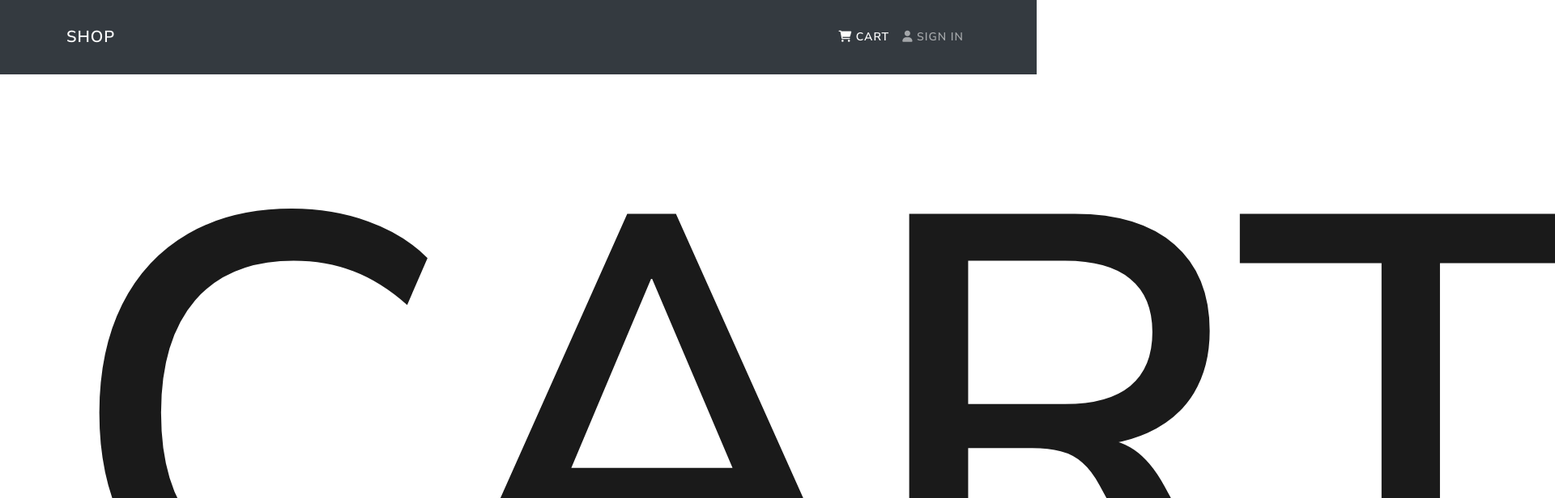
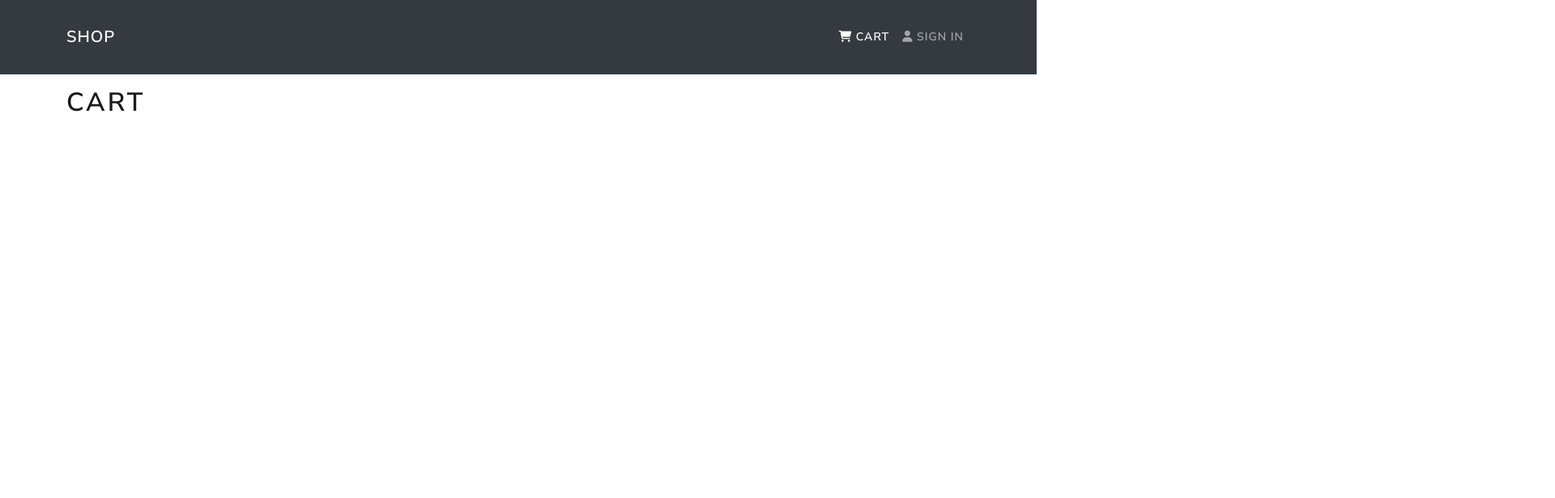
Before and after one commit to debowale1/mern-shop, a React (Create React App) app in the folder frontend/: page /cart in a window 1280 px wide. Shown: the top 616 px of the page at 81% size, 1920 px wide, since content can reach past the window. Built offline with nearby package versions, Linux system fonts and the light colour scheme.

Commit message:
getting cart items

```diff
--- a/frontend/src/App.js
+++ b/frontend/src/App.js
@@ -15,7 +15,8 @@ function App() {
           <Routes>
             <Route path='/' exact element={<HomeScreen />} />
             <Route path='/product/:id' element={<ProductScreen />} />
-            <Route path='/cart/:id?' element={<CartScreen />} />
+            <Route path='/cart' element={<CartScreen />} />
+            <Route path='/cart/:id' element={<CartScreen />} />
           </Routes>
         </Container>
       </main>
--- a/frontend/src/screens/CartScreen.js
+++ b/frontend/src/screens/CartScreen.js
@@ -1,8 +1,38 @@
-import React from 'react'
+import React, {useEffect } from 'react'
+import { useDispatch, useSelector } from 'react-redux'
+import { Link, useParams, useNavigate, useLocation } from 'react-router-dom'
+import {Row, Col, ListGroup, Form, Image, Button, Card } from 'react-router-bootstrap'
+import Message from '../components/Message'
+import { addToCart } from '../actions/cartActions'
 
 const CartScreen = () => {
+  const params = useParams()
+  const navigate = useNavigate()
+  const location = useLocation()
+
+  const productId = params?.id
+  const qty = location.search ? Number(location.search.split('=')[1]) : 1;
+  const dispatch = useDispatch()
+
+  const cart = useSelector(state => state.cart)
+
+  console.log(cart);
+
+
+  useEffect(() => {
+    if(productId){
+      dispatch(addToCart(productId, qty))
+    }
+  }, [dispatch, productId, qty])
+
+
+
+
+
+
+
   return (
-    <h1 style={{ fontSize: '700px'}}>
+    <h1>
       Cart
     </h1>
   )
```
